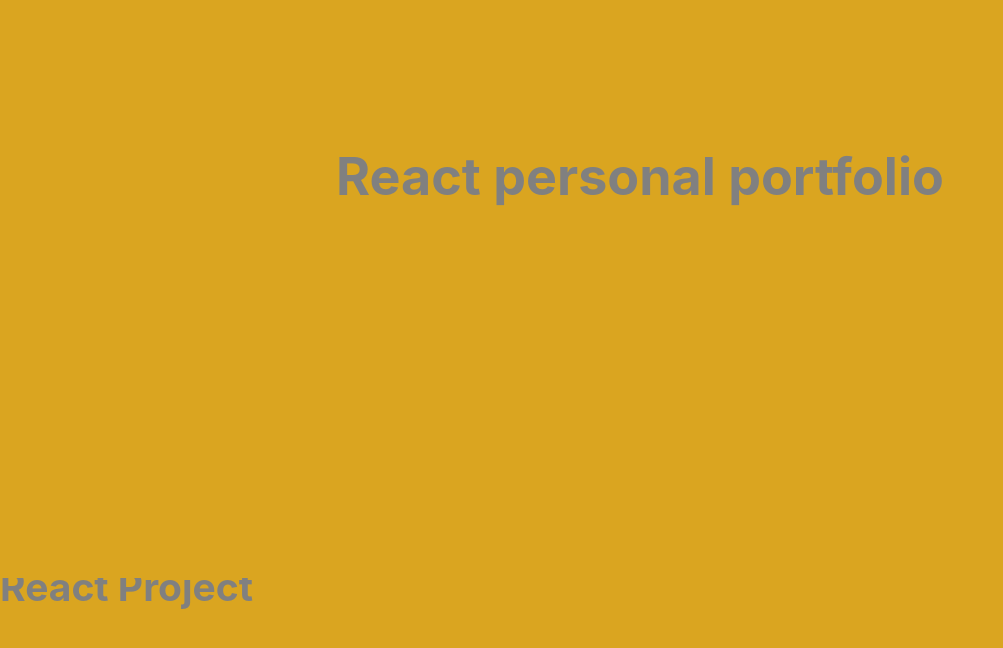
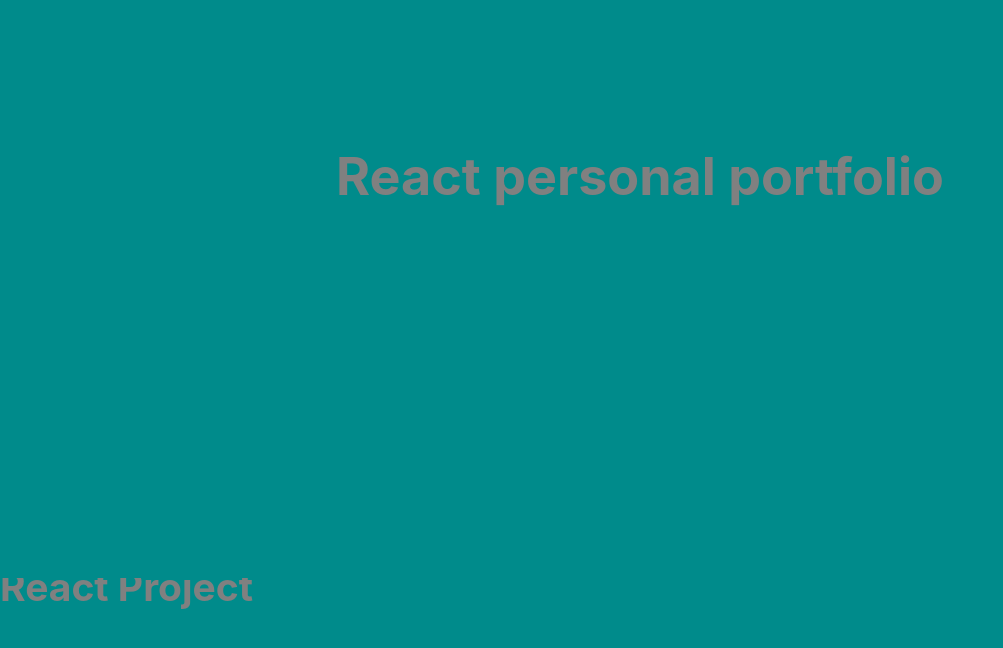
Before and after one commit to ashoksrt-248/personal, a React (Create React App) app: page / in a window 1280 px wide. Shown: the top 648 px of the page, without its empty margins (0-1003 px from the left). Built offline with nearby package versions, Linux system fonts and the light colour scheme.

Commit message:
app css changes

```diff
--- a/src/App.css
+++ b/src/App.css
@@ -22,7 +22,7 @@
   justify-content: center;
   font-size: calc(10px + 2vmin);
   color: gray;
-  background-color: goldenrod;
+  background-color: darkcyan;
 }
 
 .App-link {
```
